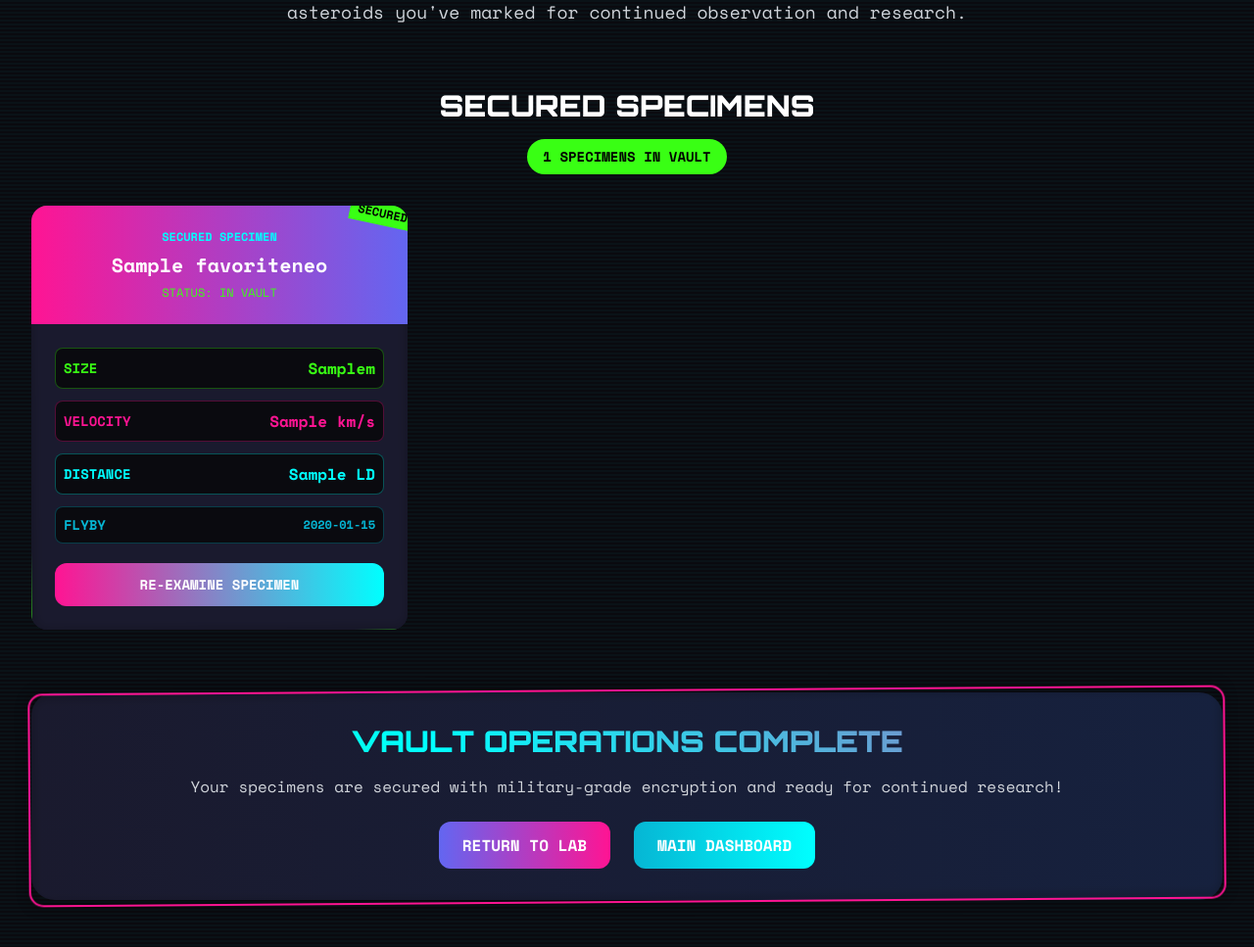
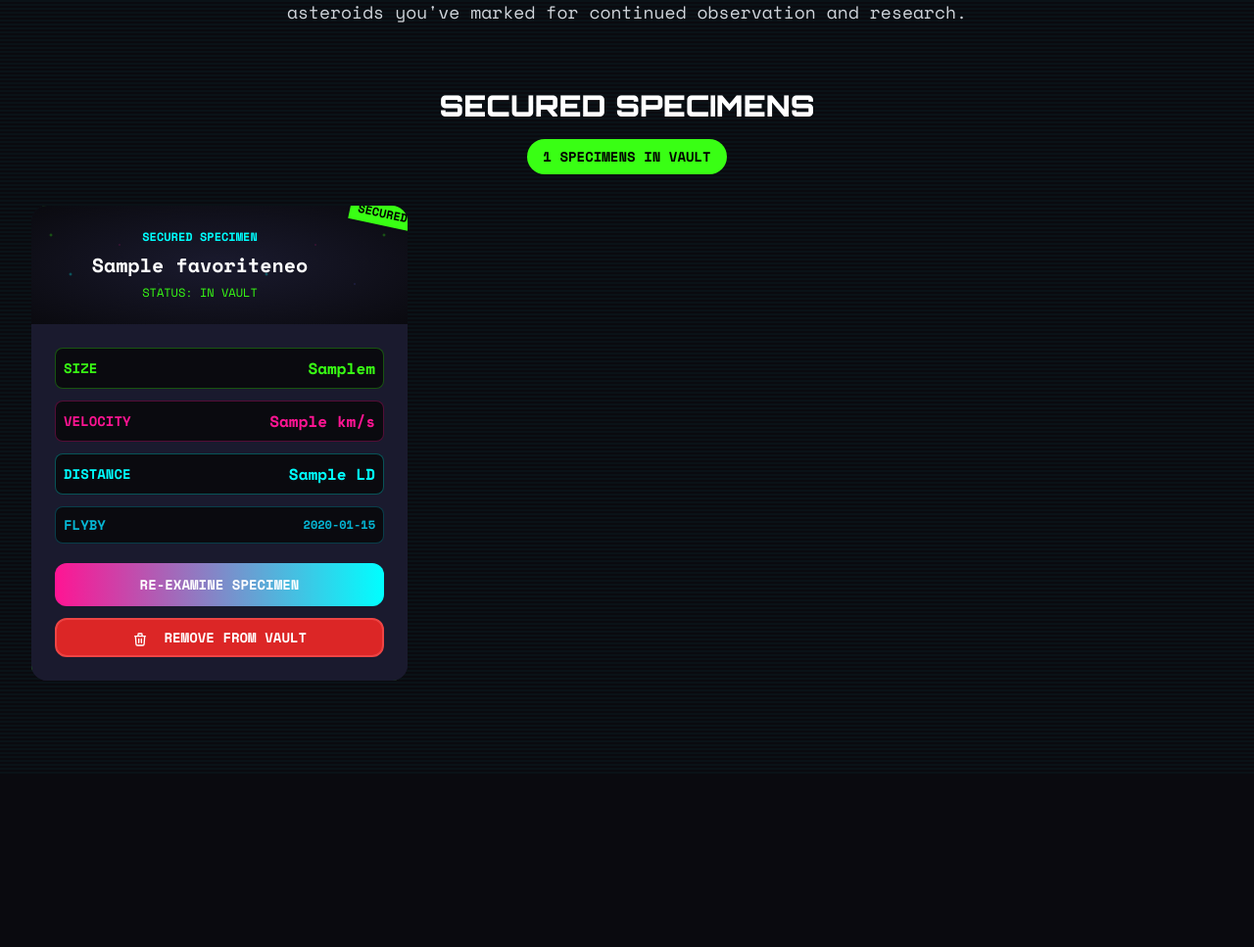
Before and after one commit to DeeptejD/data-hackfest, a Django app: template sentinel/templates/sentinel/favorites.html in a window 1280 px wide. Shown: the part 290-1257 px from the top of the page at 98% size. After the commit the page ends 985 px from the top, so only its background shows below. Run offline with Django 5.2, Linux system fonts and the light colour scheme; the template is opened without the code that fills it: values that come from a table or form of the project are taken from there, others are empty; tables that the repository leaves empty hold one stand-in row (values such as "Sample post"); some libraries are stand-ins or nearby versions.

Commit message:
fixed favorites section

```diff
--- a/core/urls.py
+++ b/core/urls.py
@@ -26,6 +26,7 @@ urlpatterns = [
     path('neo-details/', views.neo_details, name='neo_details'),
     path('chat-astro/', views.chat_astro, name='chat_astro'),
     path("save_favorite/", views.save_favorite, name="save_favorite"),
+    path("unfavorite/", views.unfavorite, name="unfavorite"),
     path("neos/favorites/", views.favorites, name="favorites"),
     path("neos/", views.index, name="neos"),
     path('', views.home, name='home'),
--- a/sentinel/gemini.py
+++ b/sentinel/gemini.py
@@ -20,7 +20,7 @@ Close approach date: {neo['date']}
 Be concise, simple, and slightly fun.
 """
 
-    model = genai.GenerativeModel(model_name="models/gemini-1.5-pro")
+    model = genai.GenerativeModel(model_name="models/gemini-2.5-pro")
     response = model.generate_content(prompt)
 
     return response.text.strip()
@@ -45,7 +45,7 @@ DATE: [fun description about its visit date]
 Make them kid-friendly, funny, and use simple comparisons kids understand!
 """
 
-    model = genai.GenerativeModel(model_name="models/gemini-1.5-pro")
+    model = genai.GenerativeModel(model_name="models/gemini-2.5-pro")
     response = model.generate_content(prompt)
 
     descriptions = {}
@@ -80,7 +80,7 @@ Respond as Astro in a fun, encouraging way. Keep it:
 If the question isn't about this asteroid or space, gently redirect to the asteroid topic.
 """
 
-    model = genai.GenerativeModel(model_name="models/gemini-1.5-pro")
+    model = genai.GenerativeModel(model_name="models/gemini-2.5-pro")
     response = model.generate_content(prompt)
 
     return response.text.strip()
--- a/sentinel/templates/sentinel/favorites.html
+++ b/sentinel/templates/sentinel/favorites.html
@@ -45,6 +45,7 @@
             border-radius: 15px;
             filter: url(#roughen);
             animation: sketch-glow 3s ease-in-out infinite alternate;
+            pointer-events: none; /* This prevents the border from blocking clicks */
         }
 
         .sketch-border-purple::before {
@@ -108,7 +109,19 @@
         }
 
         .smooth-hover:hover {
-            transform: scale(1.03) rotate(1deg);
+            transform: scale(1.01) rotate(0.5deg);
+        }
+
+        /* Ensure buttons are always clickable */
+        .smooth-hover button {
+            position: relative;
+            z-index: 10;
+            pointer-events: auto;
+        }
+
+        .smooth-hover form {
+            position: relative;
+            z-index: 10;
         }
 
         /* Cool holographic text effect */
@@ -132,6 +145,38 @@
             100% {
                 background-position: 0% 50%;
             }
+        }
+
+        /* Asteroid space background */
+        .asteroid-space-bg {
+            background: radial-gradient(ellipse at center, #1a1a2e 0%, #0a0a0f 100%);
+            position: relative;
+            overflow: hidden;
+        }
+
+        .asteroid-space-bg::before {
+            content: '';
+            position: absolute;
+            top: 0;
+            left: 0;
+            width: 100%;
+            height: 100%;
+            background-image:
+                radial-gradient(2px 2px at 20px 30px, #39ff14, transparent),
+                radial-gradient(2px 2px at 40px 70px, #00ffff, transparent),
+                radial-gradient(1px 1px at 90px 40px, #ff1493, transparent),
+                radial-gradient(1px 1px at 130px 80px, #6366f1, transparent),
+                radial-gradient(2px 2px at 160px 30px, #39ff14, transparent);
+            background-repeat: repeat;
+            background-size: 200px 100px;
+            animation: stars-twinkle 4s ease-in-out infinite alternate;
+            opacity: 0.6;
+            pointer-events: none; /* This prevents the pseudo-element from blocking clicks */
+        }
+
+        @keyframes stars-twinkle {
+            0% { opacity: 0.3; }
+            100% { opacity: 0.8; }
         }
     </style>
 
@@ -231,8 +276,8 @@
                 <div class="sketch-border bg-space-gray rounded-2xl overflow-hidden smooth-hover relative group">
 
                     <!-- Lab Report Header -->
-                    <div class="bg-gradient-to-r from-hot-pink to-cosmic-purple p-6 relative">
-                        <div class="text-center">
+                    <div class="asteroid-space-bg p-6 relative">
+                        <div class="text-center pr-10 relative z-10">
                             <div class="text-xs text-electric-blue font-bold mb-2">SECURED SPECIMEN</div>
                             <h3 class="text-xl font-black text-white mb-2 leading-tight">{{ fav.name }}</h3>
                             <div class="text-xs text-neon-green">STATUS: IN VAULT</div>
@@ -246,7 +291,7 @@
                     </div>
 
                     <!-- Lab Data Section -->
-                    <div class="p-6 bg-space-gray">
+                    <div class="p-6 bg-space-gray relative z-10">
                         <!-- Data Grid -->
                         <div class="space-y-3 mb-5">
 
@@ -280,7 +325,7 @@
                         </div>
 
                         <!-- Detailed Investigation Button -->
-                        <form method="post" action="/neo-details/" class="w-full">
+                        <form method="post" action="/neo-details/" class="w-full mb-3 relative z-20">
                             {% csrf_token %}
                             <input type="hidden" name="name" value="{{ fav.name }}">
                             <input type="hidden" name="diameter" value="{{ fav.diameter }}">
@@ -288,8 +333,21 @@
                             <input type="hidden" name="miss_distance" value="{{ fav.miss_distance }}">
                             <input type="hidden" name="date" value="{{ fav.date }}">
                             <button type="submit"
-                                class="w-full bg-gradient-to-r from-hot-pink to-electric-blue hover:from-electric-blue hover:to-neon-green text-white py-3 px-4 rounded-xl font-black text-sm transition-all duration-500 ease-in-out hover:shadow-2xl hover:scale-105">
+                                class="w-full bg-gradient-to-r from-hot-pink to-electric-blue hover:from-electric-blue hover:to-neon-green text-white py-3 px-4 rounded-xl font-black text-sm transition-all duration-500 ease-in-out hover:shadow-2xl hover:scale-105 relative z-20 cursor-pointer">
                                 RE-EXAMINE SPECIMEN
+                            </button>
+                        </form>
+
+                        <!-- Remove from Vault Button -->
+                        <form method="post" action="/unfavorite/" class="w-full relative z-20">
+                            {% csrf_token %}
+                            <input type="hidden" name="name" value="{{ fav.name }}">
+                            <button type="submit"
+                                class="w-full bg-red-600 hover:bg-red-700 text-white py-2 px-4 rounded-xl font-black text-sm transition-all duration-500 ease-in-out hover:shadow-2xl border-2 border-red-500 hover:border-red-400 relative z-20 cursor-pointer">
+                                <svg class="w-4 h-4 inline-block mr-2" fill="none" stroke="currentColor" viewBox="0 0 24 24">
+                                    <path stroke-linecap="round" stroke-linejoin="round" stroke-width="2" d="M19 7l-.867 12.142A2 2 0 0116.138 21H7.862a2 2 0 01-1.995-1.858L5 7m5 4v6m4-6v6m1-10V4a1 1 0 00-1-1h-4a1 1 0 00-1 1v3M4 7h16"/>
+                                </svg>
+                                REMOVE FROM VAULT
                             </button>
                         </form>
                     </div>
@@ -339,30 +397,6 @@
             </div>
         </section>
         {% endif %}
-
-        <!-- Lab Footer -->
-        <section class="mt-16">
-            <div
-                class="sketch-border sketch-border-purple bg-gradient-to-r from-space-gray to-space-blue p-8 rounded-3xl text-center">
-                <h3 class="text-3xl font-black text-white mb-4 holo-text" style="font-family: 'Orbitron', monospace;">
-                    VAULT OPERATIONS COMPLETE
-                </h3>
-                <p class="text-gray-300 mb-6">
-                    Your specimens are secured with military-grade encryption and ready for continued research!
-                </p>
-
-                <div class="flex justify-center space-x-6">
-                    <a href="/neos"
-                        class="bg-gradient-to-r from-cosmic-purple to-hot-pink hover:from-hot-pink hover:to-electric-blue text-white py-3 px-6 rounded-xl font-black transition-all duration-500 ease-in-out hover:shadow-lg hover:scale-105">
-                        RETURN TO LAB
-                    </a>
-                    <a href="/"
-                        class="bg-gradient-to-r from-stellar-cyan to-electric-blue hover:from-electric-blue hover:to-neon-green text-white py-3 px-6 rounded-xl font-black transition-all duration-500 ease-in-out hover:shadow-lg hover:scale-105">
-                        MAIN DASHBOARD
-                    </a>
-                </div>
-            </div>
-        </section>
     </main>
 
     <!-- Cool JavaScript for extra interactivity -->
```
Also changed, not shown: sentinel/templates/sentinel/index.html (+16 -0 lines), sentinel/templates/sentinel/neo_details.html (+17 -0 lines), sentinel/views.py (+57 -2 lines).
